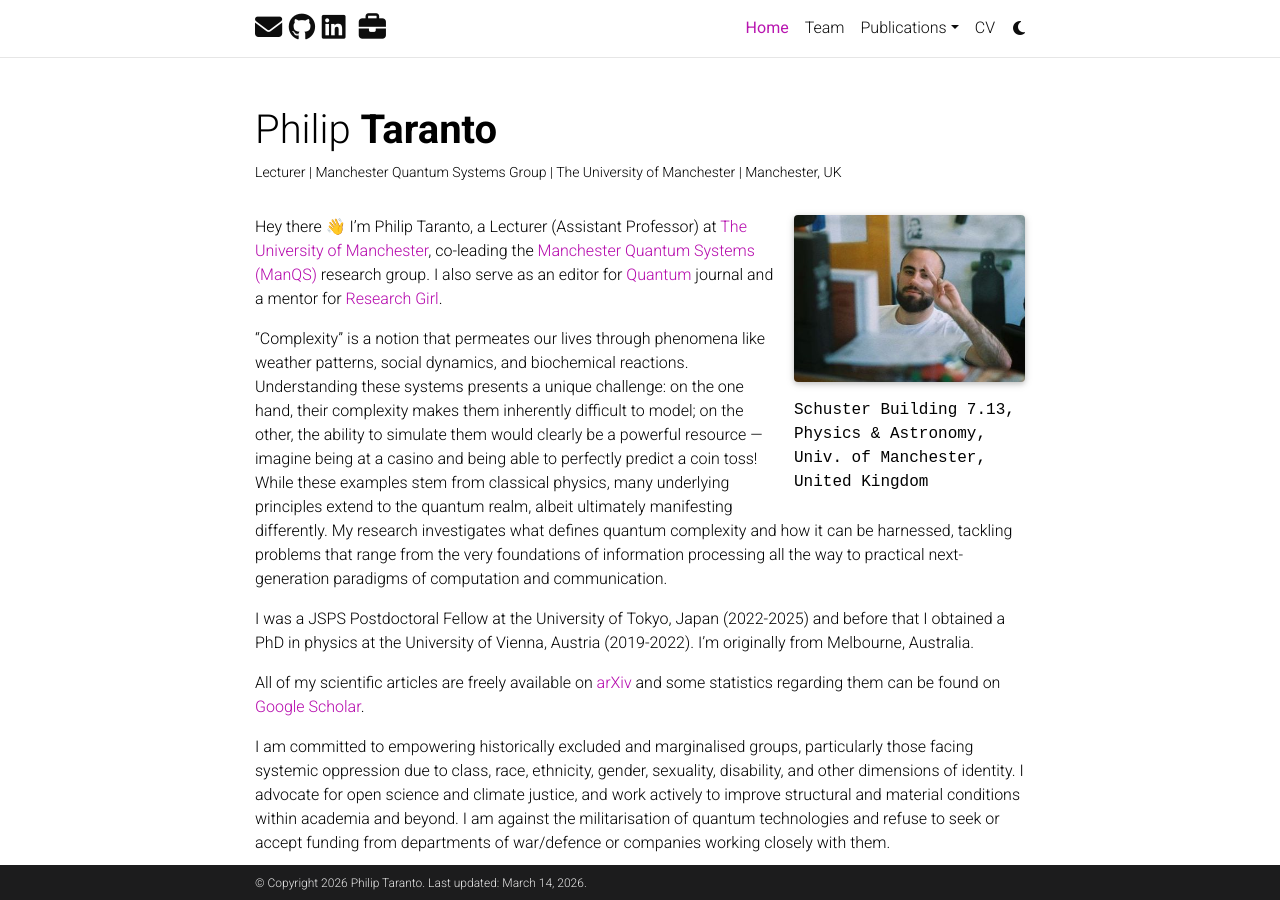
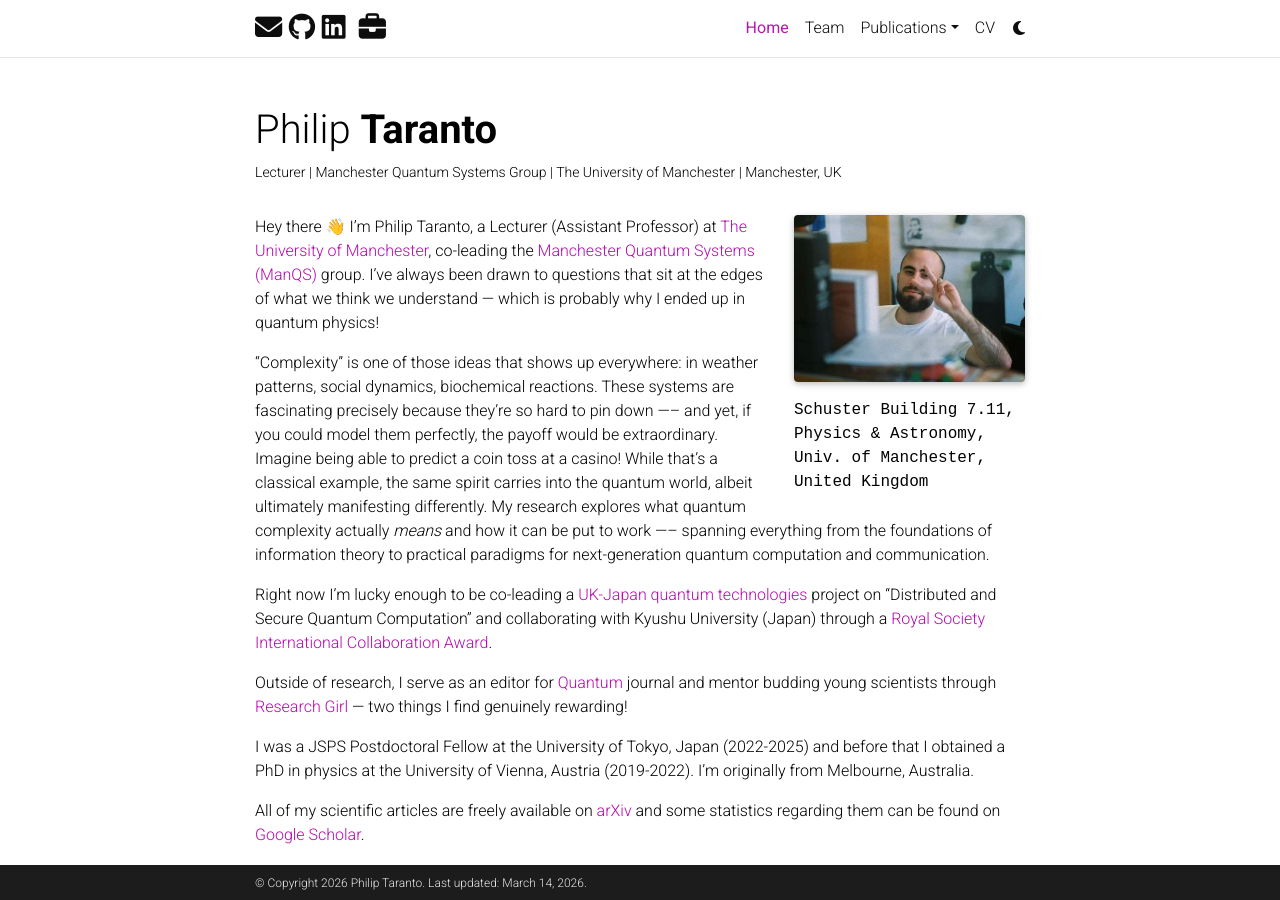
Before and after one commit to tarantophilip/tarantophilip.github.io, a Jekyll site: the page built from _pages/about.md, in a window 1280 px wide and 900 px high. Built offline with Jekyll 4.4.1, drawn with Linux system fonts in a browser that asks for light colours; full-size pictures stand in for the smaller copies a plugin makes; comment, search, counter and statistics services are not loaded; a style sheet for code colours, icons or effects is not loaded.

Commit message:
Update about.md

```diff
--- a/_pages/about.md
+++ b/_pages/about.md
@@ -10,7 +10,7 @@
   image: prof_pic.jpg
   image_circular: false # crops the image to make it circular
   address: >
-    <p>Schuster Building 7.13,</p>
+    <p>Schuster Building 7.11,</p>
     <p>Physics & Astronomy,</p>
     <p>Univ. of Manchester,</p>
     <p>United Kingdom</p>
@@ -21,9 +21,13 @@
 social: true  # includes social icons at the bottom of the page
 ---
 
-Hey there 👋 I'm Philip Taranto, a Lecturer (Assistant Professor) at [The University of Manchester](https://www.manchester.ac.uk/), co-leading the [Manchester Quantum Systems (ManQS)](https://theory.physics.manchester.ac.uk/groups/index.php/home/groups/manqs/) research group. I also serve as an editor for [Quantum](https://quantum-journal.org/) journal and a mentor for [Research Girl](https://www.researchgirl.org/).
+Hey there 👋 I'm Philip Taranto, a Lecturer (Assistant Professor) at [The University of Manchester](https://www.manchester.ac.uk/), co-leading the [Manchester Quantum Systems (ManQS)](https://theory.physics.manchester.ac.uk/groups/index.php/home/groups/manqs/) group. I've always been drawn to questions that sit at the edges of what we think we understand --- which is probably why I ended up in quantum physics!
 
-"Complexity" is a notion that permeates our lives through phenomena like weather patterns, social dynamics, and biochemical reactions. Understanding these systems presents a unique challenge: on the one hand, their complexity makes them inherently difficult to model; on the other, the ability to simulate them would clearly be a powerful resource --- imagine being at a casino and being able to perfectly predict a coin toss! While these examples stem from classical physics, many underlying principles extend to the quantum realm, albeit ultimately manifesting differently. My research investigates what defines quantum complexity and how it can be harnessed, tackling problems that range from the very foundations of information processing all the way to practical next-generation paradigms of computation and communication.
+"Complexity" is one of those ideas that shows up everywhere: in weather patterns, social dynamics, biochemical reactions. These systems are fascinating precisely because they're so hard to pin down —-- and yet, if you could model them perfectly, the payoff would be extraordinary. Imagine being able to predict a coin toss at a casino! While that's a classical example, the same spirit carries into the quantum world, albeit ultimately manifesting differently. My research explores what quantum complexity actually <em>means</em> and how it can be put to work —-- spanning everything from the foundations of information theory to practical paradigms for next-generation quantum computation and communication.
+
+Right now I'm lucky enough to be co-leading a [UK-Japan quantum technologies](https://www.ukri.org/opportunity/japan-uk-joint-call-for-quantum-technologies-for-innovation/) project on "Distributed and Secure Quantum Computation" and collaborating with Kyushu University (Japan) through a [Royal Society International Collaboration Award](https://royalsociety.org/grants/international-collaboration-awards-ispf/).
+
+Outside of research, I serve as an editor for [Quantum](https://quantum-journal.org/) journal and mentor budding young scientists through [Research Girl](https://www.researchgirl.org/) --- two things I find genuinely rewarding!
 
 I was a JSPS Postdoctoral Fellow at the University of Tokyo, Japan (2022-2025) and before that I obtained a PhD in physics at the University of Vienna, Austria (2019-2022). I'm originally from Melbourne, Australia.
 
```
